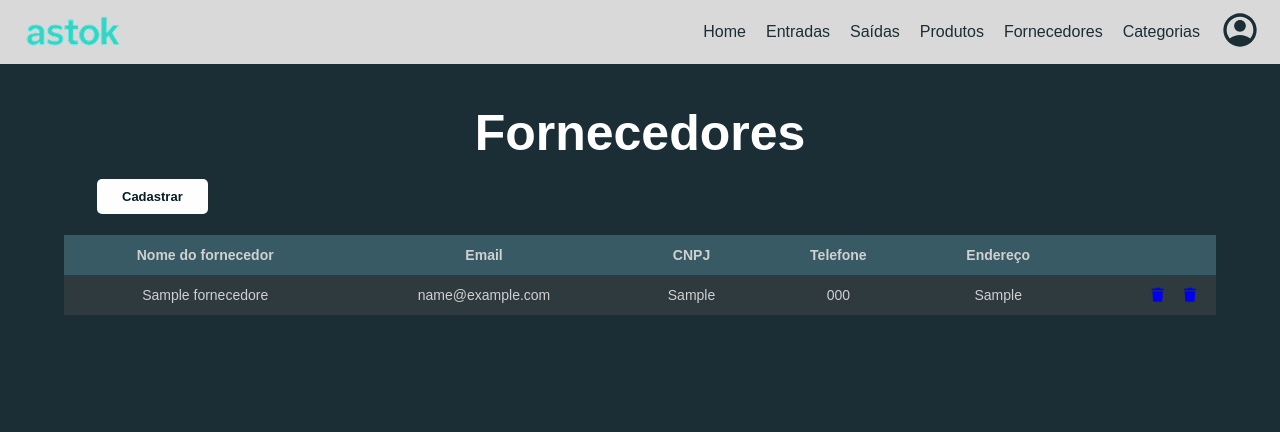
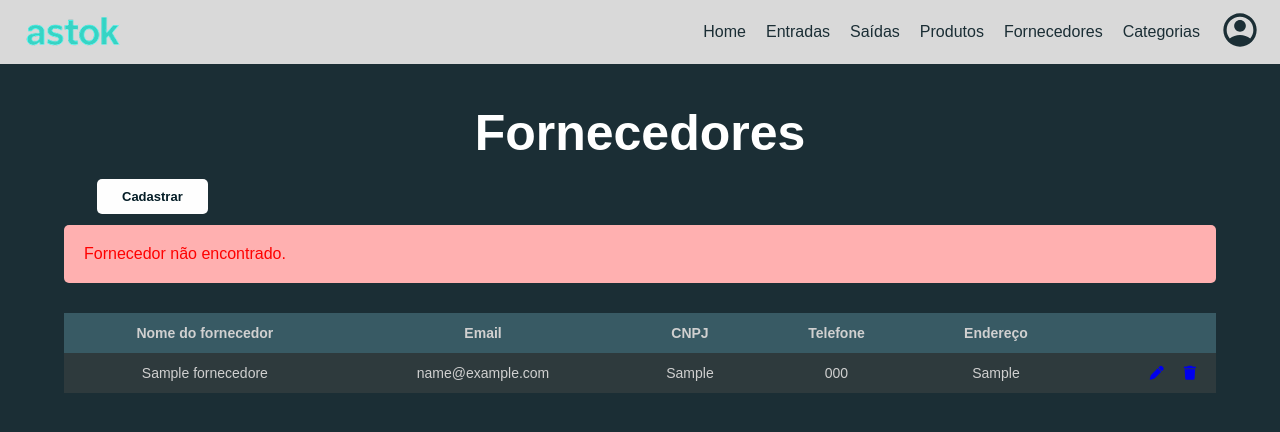
Before and after one commit to Isaa28/CRUD-controle-de-estoque, a PHP site: page /tabela-fornecedor.php?mensagem=1 in a window 1280 px wide. Shown: the top 432 px of the page. Run offline with PHP 8.4, Linux system fonts and the light colour scheme; the visitor is signed in with stand-in values (Sample User, id 1); tables that the repository leaves empty hold one stand-in row (values such as "Sample post"); some libraries are stand-ins or nearby versions.

Commit message:
Arrumando as mensagens de erro da tabela fornecedor.

```diff
--- a/assets/css/tabelas.css
+++ b/assets/css/tabelas.css
@@ -21,8 +21,10 @@ body {
 
 #div-tabela {
     display: flex;
+    flex-direction: column;
     justify-content: center;
     margin-bottom: 40px;
+    align-items: center;
 }
 
 #tabela {
@@ -54,6 +56,7 @@ body {
     color: #1B2E35;
 }
 
+
 #tabela tbody tr:nth-child(odd) {
     background-color: #2E3A3D;
     color: #D0D0D0;
@@ -64,9 +67,17 @@ body {
     color: #D0D0D0;
 }
 
+#tabela tbody tr td .fa-solid {
+    color: inherit !important;
+    transition: color 0.3s ease;
+    cursor: pointer;
+    fill: currentColor !important;
+}
+
 .acoes {
     display: flex;
     gap: 20px;
+    color: inherit !important;
     justify-content: flex-end;
     align-items: center;
 }
@@ -93,3 +104,13 @@ body {
     background-color: #143D4A;
     color: #FEFEFE;
 }
+
+.mensagem{
+    display: block;
+    width: 90%;
+    padding: 20px;
+    margin-top: 20px;
+    background-color: rgb(255, 176, 176);
+    color: rgb(255, 0, 0);
+    border-radius: 5px;
+}
--- a/conexao.php
+++ b/conexao.php
@@ -1,7 +1,7 @@
 <?php
     try{
         $conexao = new PDO("mysql:host=localhost;dbname=estoque;charset=utf8mb4",
-        "root", "",
+        "root", "aluno",
         [
             PDO::ATTR_ERRMODE => PDO::ERRMODE_EXCEPTION,
             PDO::ATTR_DEFAULT_FETCH_MODE => PDO::FETCH_ASSOC
--- a/tabela-fornecedor.php
+++ b/tabela-fornecedor.php
@@ -40,6 +40,15 @@
     <h1 id="titulo">Fornecedores</h1>
     <a id="cancelar-cadastrar" href="cadastro-fornecedor.php">Cadastrar</a>
     <div id="div-tabela">
+        <?php
+            if(isset($_GET['mensagem']) && $_GET['mensagem'] == 1){
+                echo "<div class='mensagem'>Fornecedor não encontrado.</div>";
+            }elseif(isset($_GET['mensagem']) && $_GET['mensagem'] == 2){
+                echo "<div class='mensagem'>Fornecedor alterado com sucesso!</div>";
+            }elseif(isset($_GET['mensagem']) && $_GET['mensagem'] == 3){
+                echo "<div class='mensagem'>Não foi possível alterar o fornecedor.</div>";
+            }
+        ?>
         <table id="tabela">
             <thead id="cabeca-tabela">
                 <tr>
@@ -60,10 +69,10 @@
                         <td><?= htmlspecialchars($rows->Telefone) ?></td>
                         <td><?= htmlspecialchars($rows->Endereco) ?></td>
                         <td class="acoes">
-                            <a class="icons" href="alterar-fornecedor.php?id=<?= $rows->ID ?>">
-                                <i class="fa-solid fa-trash"></i>
+                            <a class="icons-pen" href="alterar-fornecedor.php?id=<?= $rows->ID ?>">
+                                <i class="fa-solid fa-pen"></i>
                             </a>
-                            <a class="icons" href="excluir-fornecedor.php?id=<?= $rows->ID ?>" onclick="return confirm('Tem certeza que deseja excluir este fornecedor?');">
+                            <a class="icons-trash" href="excluir-fornecedor.php?id=<?= $rows->ID ?>" onclick="return confirm('Tem certeza que deseja excluir este fornecedor?');">
                                 <i class="fa-solid fa-trash"></i>
                             </a>
                         </td>
```
Also changed, not shown: alterar-fornecedor.php (+5 -5 lines).
